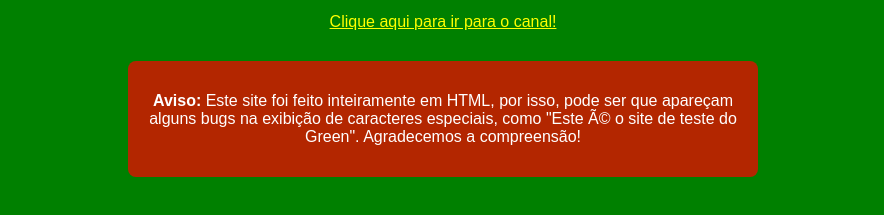
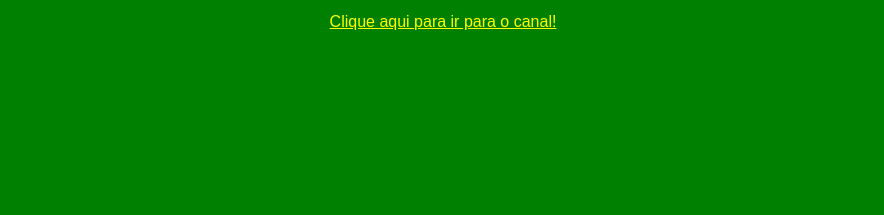
Before and after one commit to Greenzin2/site-de-teste-do-green, a plain HTML site: page index.html in a window 1280 px wide. Shown: the part 129-344 px from the top of the page, without its empty margins (197-1081 px from the left). Drawn offline with Linux system fonts and the light colour scheme.

Commit message:
Update index.html

```diff
--- a/index.html
+++ b/index.html
@@ -34,11 +34,3 @@
     <p>Meu canal do YouTube:</p>
     <a href="https://www.youtube.com/channel/UCuXSWztYyxrbALL9im5kxuQ" style="color: yellow;">Clique aqui para ir para o canal!</a>
   </div>
-
-  <div class="warning">
-    <p><strong>Aviso:</strong> Este site foi feito inteiramente em HTML, por isso, pode ser que apareçam alguns bugs na exibição de caracteres especiais, como "Este Ã© o site de teste do Green". Agradecemos a compreensão!</p>
-  </div>
-</div>
-
-</body>
-</html>
```
